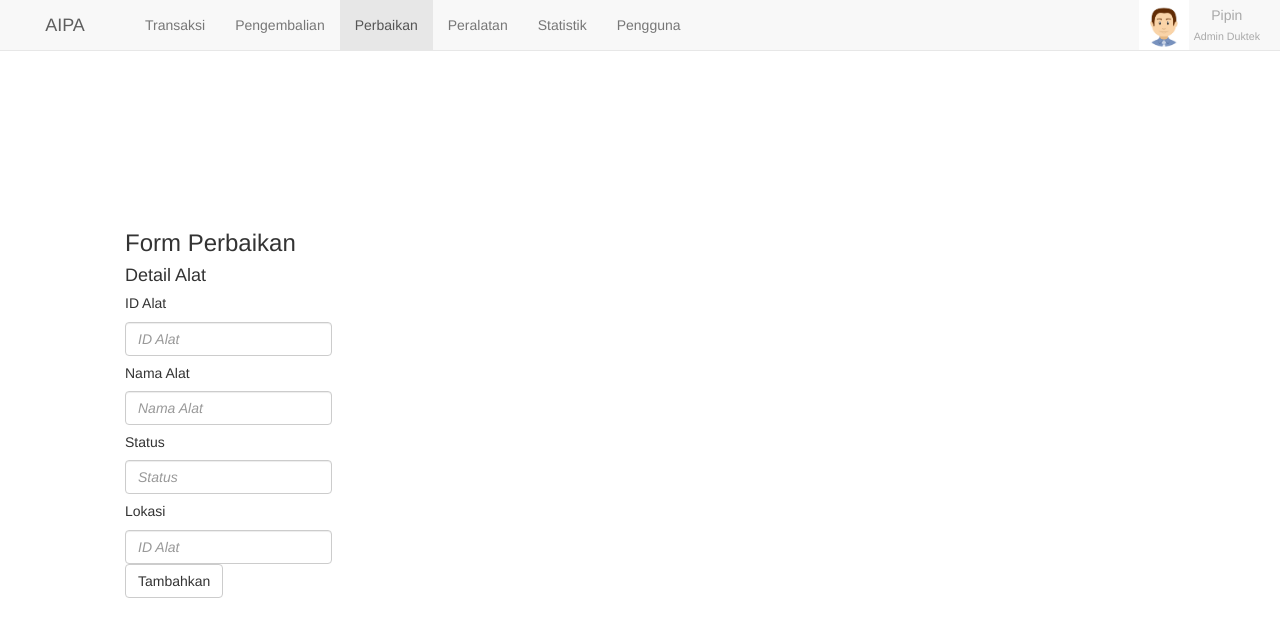
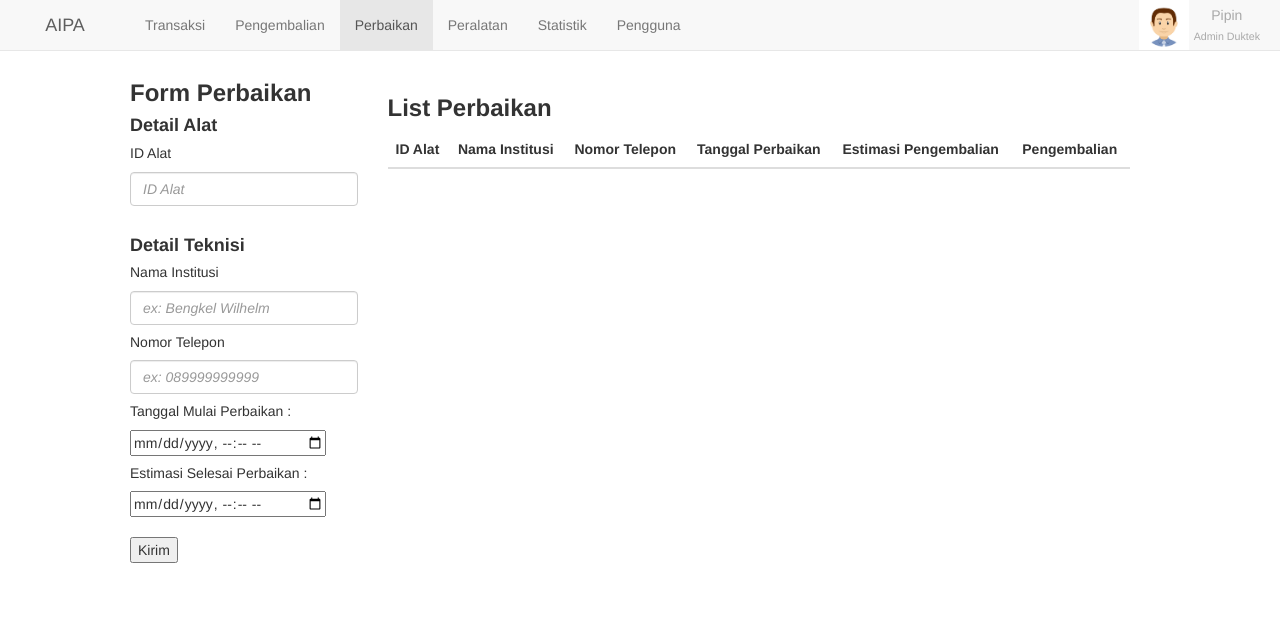
Before and after one commit to fitrakun/AIPA, a PHP site: page /perbaikan.php in a window 1280 px wide. Shown: the top 637 px of the page. Run offline with PHP 8.4, Linux system fonts and the light colour scheme; lists and menus that the app fills with data are empty.

Commit message:
update tampilan page perbaikan

```diff
--- a/perbaikan.php
+++ b/perbaikan.php
@@ -16,21 +16,48 @@
                 <?php require_once 'navigation_bar.php'?>
             </div>
             <div id="content">
-                <div id="form">
-                    <h3>Form Perbaikan</h3>
-                    <h4>Detail Alat</h4>
+                <div class="col-sm-3">
+                    <h3><b>Form Perbaikan</b></h3>
+                    <h4><b>Detail Alat</b></h4>
                     <form name ='form_perbaikan' action='controller/perbaikan.php' method = 'post'>
                         <h5>ID Alat</h5>
-                        <input id="idalat" class="span4 form-control" type = 'text' name = 'idalat' placeholder = 'ID Alat'/>
-                        <h5>Nama Alat</h5>
-                        <input id="namaalat" class="span4 form-control" type = 'text' name = 'namaalat' placeholder = 'Nama Alat'/>
-                        <h5>Status</h5>
-                        <input id="status" class="span4 form-control" type = 'text' name = 'status' placeholder = 'Status'/>
-                        <h5>Lokasi</h5>
-                        <input id="idalat" class="span4 form-control" type = 'text' name = 'idalat' placeholder = 'ID Alat'/>
-                        <input class='span1 btn btn-default btn-add' id='button_post' type='submit' value="Tambahkan"/>
+                        <input id="idalat" class="span4 form-control" type = 'text' name = 'idalat' placeholder = 'ID Alat'/><br/>
+
+                        <h4><b>Detail Teknisi</b></h4>
+                        <h5>Nama Institusi</h5>
+                            <input id="institusi" class="span4 form-control" type = 'text' name = 'institusi' placeholder = "ex: Bengkel Wilhelm"/>
+                        <h5>Nomor Telepon</h5>
+                            <input id="telepon" class="span4 form-control" type = 'text' name = 'telepon' placeholder = 'ex: 089999999999'/>
+                        <h5>Tanggal Mulai Perbaikan :</h5>
+                            <input type="datetime-local" name="mulai-perbaikan" />
+                        <h5>Estimasi Selesai Perbaikan :</h5>
+                            <input type="datetime-local" name="estimasi" />
+                        <br/>
+                        <input class = 'button' id='button_post' type = 'submit' name='kirim' value='Kirim'/>
                     </form>
                 </div>
+
+               <div class="col-sm-9 list">
+                    <h3><b>List Perbaikan</b></h3>
+                    <table class="table table-hover">
+                        <thead>
+                            <tr>
+                                <th>ID Alat</th>
+                                <th>Nama Institusi</th>
+                                <th>Nomor Telepon</th>
+                                <th>Tanggal Perbaikan</th>
+                                <th>Estimasi Pengembalian</th>
+                                <th>Pengembalian</th>
+                            </tr>
+                        </thead>
+                            <tbody>
+
+
+
+                            </tbody>
+                    </table>
+                </div>
+
             </div>
         </div>
     </body>
```
Also changed, not shown: css/main.css (line endings or trailing spaces).
